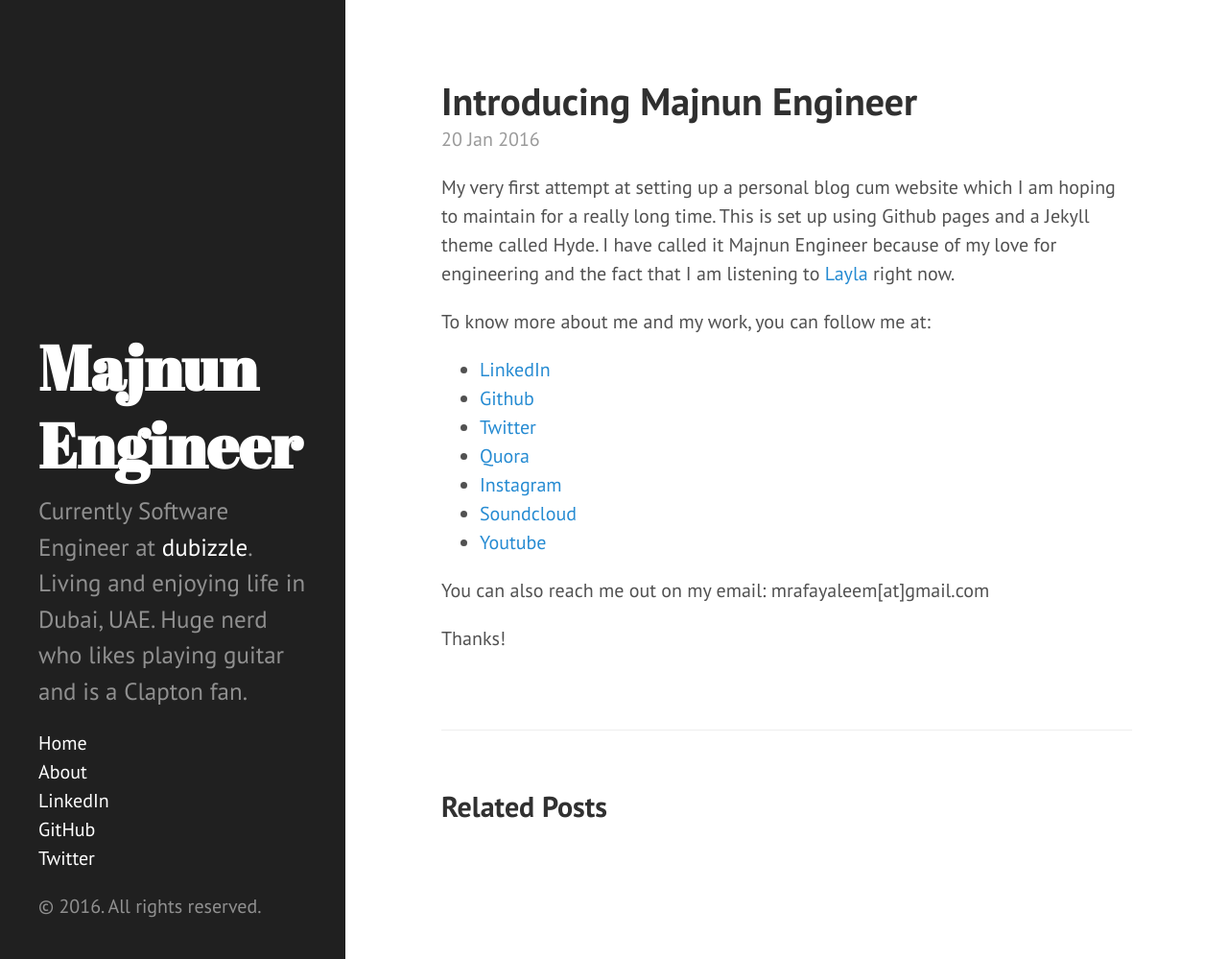
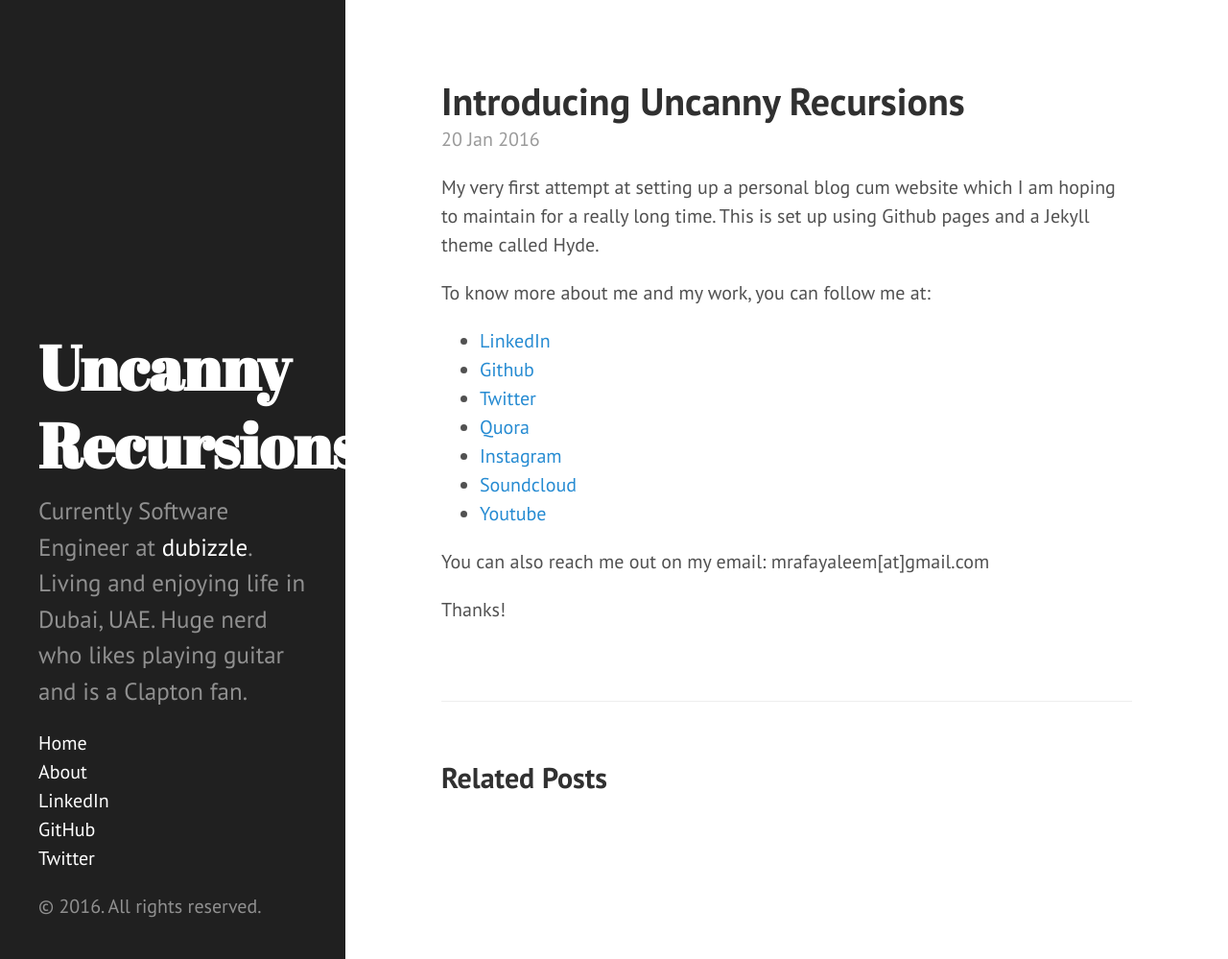
Before and after one commit to mrafayaleem/mrafayaleem.github.io, a Jekyll site: the page built from _posts/2016-01-20-introducing-uncanny-recursions.md, in a window 1280 px wide and 999 px high. Shown: the whole window at 96% size. Built offline with Jekyll 4.4.1, drawn with Linux system fonts in a browser that asks for light colours; Markdown is read by kramdown in place of the engine named in the settings.

Commit message:
development: renaming the blog.

```diff
--- a/_config.yml
+++ b/_config.yml
@@ -6,8 +6,8 @@ highlighter:      pygments
 permalink:        pretty
 
 # Setup
-title:            Majnun Engineer
-tagline:          'Majnun Engineer'
+title:            Uncanny Recursions
+tagline:          'Uncanny Recursions'
 description:      'Currently Software Engineer at <a href="https://dubai.dubizzle.com" target="_blank">dubizzle</a>. Living and enjoying life in Dubai, UAE. Huge nerd who likes playing guitar and is a Clapton fan.</a>'
 url:              http://mrafayaleem.com
 
--- a/_posts/2016-01-20-introducing-majnun-engineer.md
+++ b/_posts/2016-01-20-introducing-uncanny-recursions.md
@@ -1,9 +1,9 @@
 ---
 layout: post
-title: Introducing Majnun Engineer
+title: Introducing Uncanny Recursions
 ---
 
-My very first attempt at setting up a personal blog cum website which I am hoping to maintain for a really long time. This is set up using Github pages and a Jekyll theme called Hyde. I have called it Majnun Engineer because of my love for engineering and the fact that I am listening to [Layla](https://soundcloud.com/mrafayaleem/layla-unplugged-guitar-cover) right now.
+My very first attempt at setting up a personal blog cum website which I am hoping to maintain for a really long time. This is set up using Github pages and a Jekyll theme called Hyde.
 
 To know more about me and my work, you can follow me at:
 
```
Also changed, not shown: 15 other files.
